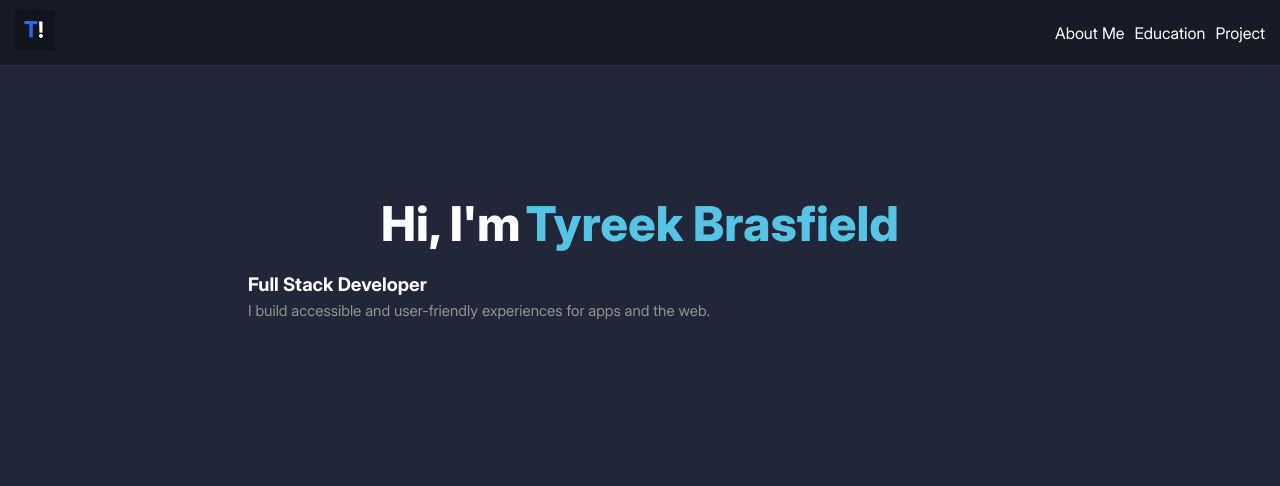
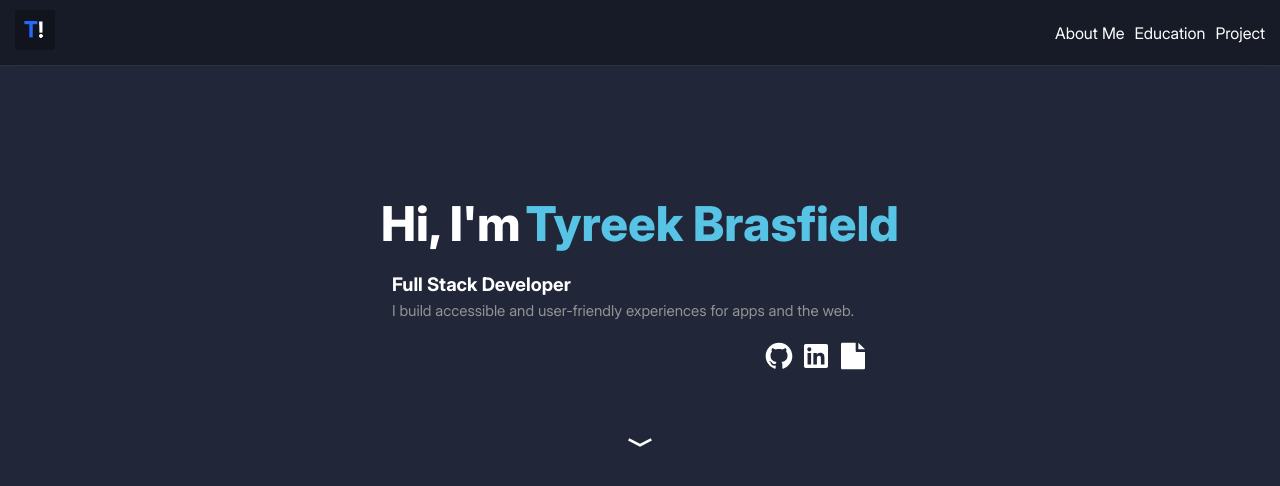
Before and after one commit to TonytheAlias/Portfolio, a React (Vite) app: page / in a window 1280 px wide. Shown: the top 486 px of the page. Built offline with nearby package versions, Linux system fonts and the light colour scheme.

Commit message:
added contact icons with remix icon to project and resume pdf

```diff
--- a/src/CSS/LandingPage.css
+++ b/src/CSS/LandingPage.css
@@ -20,7 +20,7 @@
 .title-body{
     margin-top: 20px;
     max-width: 30rem;
-    margin-left: 15.5rem;
+    margin-left: 24.5rem;
 }
 #role{
     font-family: 'Inter-Bold';
@@ -34,7 +34,48 @@
     text-align: start;
     font-size: 15px;
 }
+.contact-icons{
+    display: flex;
+    justify-content: center;
+    gap: 5px;
+    margin-top: 20px;
+    padding-left: 22rem;
+}
+.contact-icons a {
+    color: var(--base-color);
+    transition: all 0.3s ease;
+    cursor: pointer;
+    position: relative;
+}
 
+.contact-icons a:hover {
+    color: var(--primary-color);
+    transform: translateY(-3px);
+}
+.contact-icons a::after {
+    content: attr(title);
+    position: absolute;
+    bottom: -35px;
+    left: 50%;
+    transform: translateX(-50%);
+    background-color: var(--item-background-color);
+    color: var(--base-color);
+    padding: 5px 10px;
+    border-radius: 4px;
+    font-size: 12px;
+    white-space: nowrap;
+    opacity: 0;
+    pointer-events: none;
+    transition: opacity 0.3s ease;
+    border: 1px solid var(--primary-color);
+}
+
+.contact-icons a:hover::after {
+    opacity: 1;
+}
+.down-arrow{
+    margin-top: 50px;
+}
 @media (max-width: 768px) {
     .title{
     font-size: 20px;
--- a/src/Pages/LandingPage.jsx
+++ b/src/Pages/LandingPage.jsx
@@ -1,4 +1,10 @@
 import "../CSS/LandingPage.css";
+import {
+  RiGithubFill,
+  RiLinkedinBoxFill,
+  RiFile3Fill,
+  RiArrowDownWideFill,
+} from "@remixicon/react";
 function LandingPage() {
   return (
     <div className="body">
@@ -14,7 +20,40 @@ function LandingPage() {
             web.
           </p>
         </div>
-        <div className="contact-icons"></div>
+        <div className="contact-icons">
+          <a
+            href="https://github.com/TonytheAlias"
+            target="_blank"
+            rel="noopener noreferrer"
+            title="GitHub"
+            aria-label="GitHub"
+          >
+            <RiGithubFill size={32} />
+          </a>
+          <a
+            href="https://linkedin.com/in/Tyreek-Brasfield"
+            target="_blank"
+            rel="noopener noreferrer"
+            title="Linkedin"
+            aria-label="Linkedin"
+          >
+            <RiLinkedinBoxFill size={32} />
+          </a>
+          <a
+            href="/CareerResume.pdf"
+            target="_blank"
+            rel="noopener noreferrer"
+            title="Resume"
+            aria-label="Resume"
+          >
+            <RiFile3Fill size={32} />
+          </a>
+        </div>
+        <div className="down-arrow">
+          <a href="" target="_blank" rel="noopener noreferrer">
+            <RiArrowDownWideFill size={32} />
+          </a>
+        </div>
       </div>
     </div>
   );
--- a/src/index.css
+++ b/src/index.css
@@ -4,6 +4,7 @@
   --secondary-text-color: #939393;
   --background-color: #212738;
   --base-color: white;
+  --item-background-color: #11141C;
 }
 @font-face{
   font-family: 'Inter-Regular';
```
Also changed, not shown: 1 other file (tests, documents, lock files or other folders).
